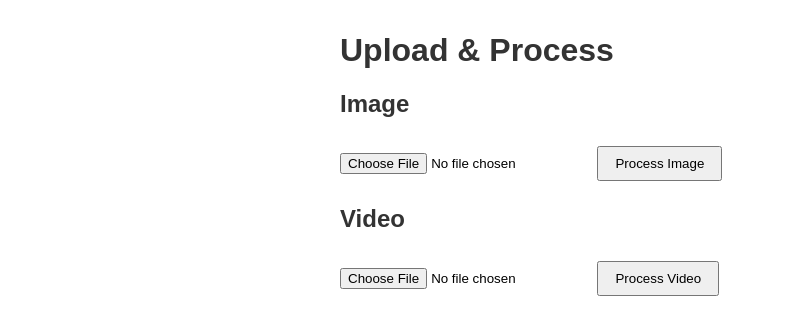
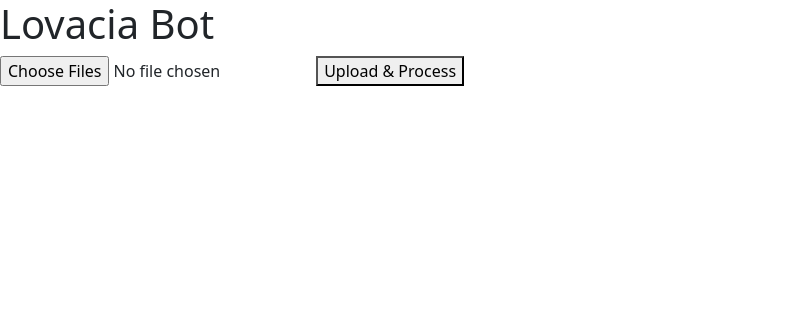
Before and after one commit to BrandonM01/lovacia-live, a FastAPI app: page / in a window 1280 px wide. Shown: the top 335 px of the page, without its empty margins (0-785 px from the left). Run offline with FastAPI, Linux system fonts and the light colour scheme.

Commit message:
Update index.html

```diff
--- a/templates/index.html
+++ b/templates/index.html
@@ -1,23 +1,28 @@
 <!DOCTYPE html>
-<html>
+<html lang="en">
 <head>
-  <meta charset="utf-8">
-  <title>Lovacia Live</title>
-  <link rel="stylesheet" href="/static/app.css">
+  <meta charset="UTF-8">
+  <title>Lovacia Bot</title>
+  <link href="https://cdn.jsdelivr.net/npm/bootstrap@5.3.0/dist/css/bootstrap.min.css" rel="stylesheet">
+  <style> /* your existing CSS */ </style>
 </head>
 <body>
-  <h1>Upload & Process</h1>
+  <h1>Lovacia Bot</h1>
+  <form id="uploadForm" enctype="multipart/form-data">
+    <input type="file" id="fileInput" name="files" multiple required>
+    <!-- your controls for count, contrast, flip, trim_start, trim_end -->
+    <button type="submit">Upload & Process</button>
+    <button type="button" id="cancelBtn" style="display:none;">Cancel</button>
+  </form>
+  <div id="loadingBar" class="progress" style="display:none;">
+    <div class="progress-bar progress-bar-striped progress-bar-animated w-100">Processing…</div>
+  </div>
+  <div id="origPreview"></div>
+  <div id="imagePreview"></div>
+  <a id="batchDownload" style="display:none;">Download ZIP</a>
 
-  <h2>Image</h2>
-  <form action="/process-image/" method="post" enctype="multipart/form-data">
-    <input type="file" name="file" accept="image/*" required>
-    <button type="submit">Process Image</button>
-  </form>
-
-  <h2>Video</h2>
-  <form action="/process-video/" method="post" enctype="multipart/form-data">
-    <input type="file" name="file" accept="video/*" required>
-    <button type="submit">Process Video</button>
-  </form>
+  <script>
+    // your existing JS, but point fetch() to /upload and listen on /progress/{job_id}
+  </script>
 </body>
 </html>
```
